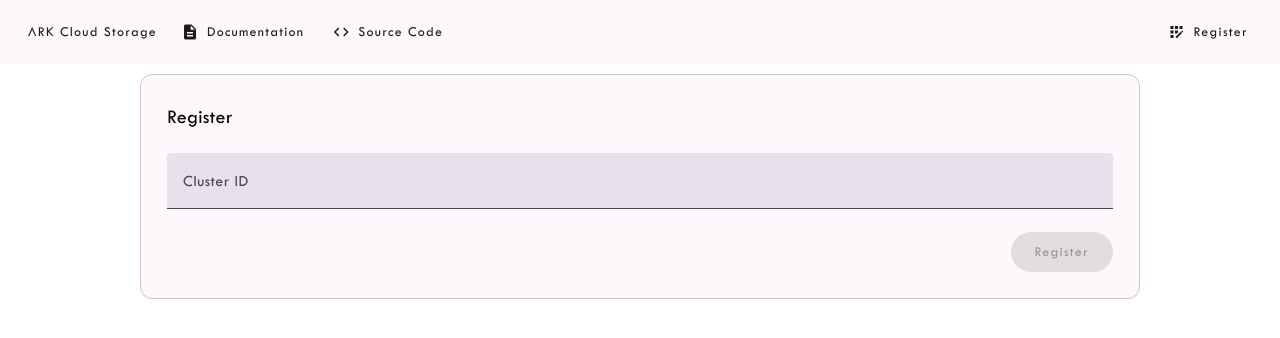
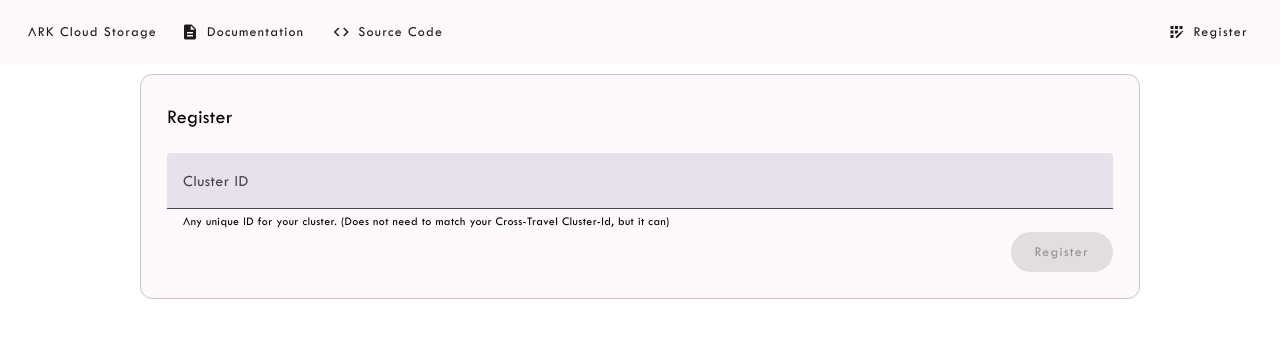
Before and after one commit to ark-cloud-storage/app, an Angular app: page /register in a window 1280 px wide. Shown: the top 338 px of the page. Built offline with nearby package versions, Linux system fonts and the light colour scheme.

Commit message:
feat: add hints to the register page

```diff
--- a/src/app/register/register.component.html
+++ b/src/app/register/register.component.html
@@ -6,7 +6,8 @@
     <div class="form-row">
       <mat-form-field class="form-field" floatLabel="auto">
         <mat-label>Cluster ID</mat-label>
-        <input matInput [(ngModel)]="clusterId" [disabled]="registered" >
+        <input matInput [(ngModel)]="clusterId" [disabled]="registered" />
+        <mat-hint>Any unique ID for your cluster. (Does not need to match your Cross-Travel Cluster-Id, but it can)</mat-hint>
       </mat-form-field>
     </div>
     <div class="form-row">
@@ -23,6 +24,7 @@
           <mat-label>GameUserSettings.ini</mat-label>
           <textarea matInput cdkTextareaAutosize class="config-textarea" [value]="config" readonly></textarea>
           <mat-icon matSuffix (click)="copyConfig()" class="icon-button">content_copy</mat-icon>
+          <mat-hint>Keep the secret secure</mat-hint>
         </mat-form-field>
       </div>
     }
--- a/src/app/register/register.component.ts
+++ b/src/app/register/register.component.ts
@@ -1,6 +1,7 @@
 import { Component, inject } from "@angular/core";
 import {
     MatFormField,
+    MatHint,
     MatLabel,
     MatSuffix,
 } from "@angular/material/form-field";
@@ -37,6 +38,7 @@ import { CdkTextareaAutosize } from "@angular/cdk/text-field";
         MatSuffix,
         FormsModule,
         CdkTextareaAutosize,
+        MatHint,
     ],
     templateUrl: "./register.component.html",
     styleUrl: "./register.component.scss",
```
